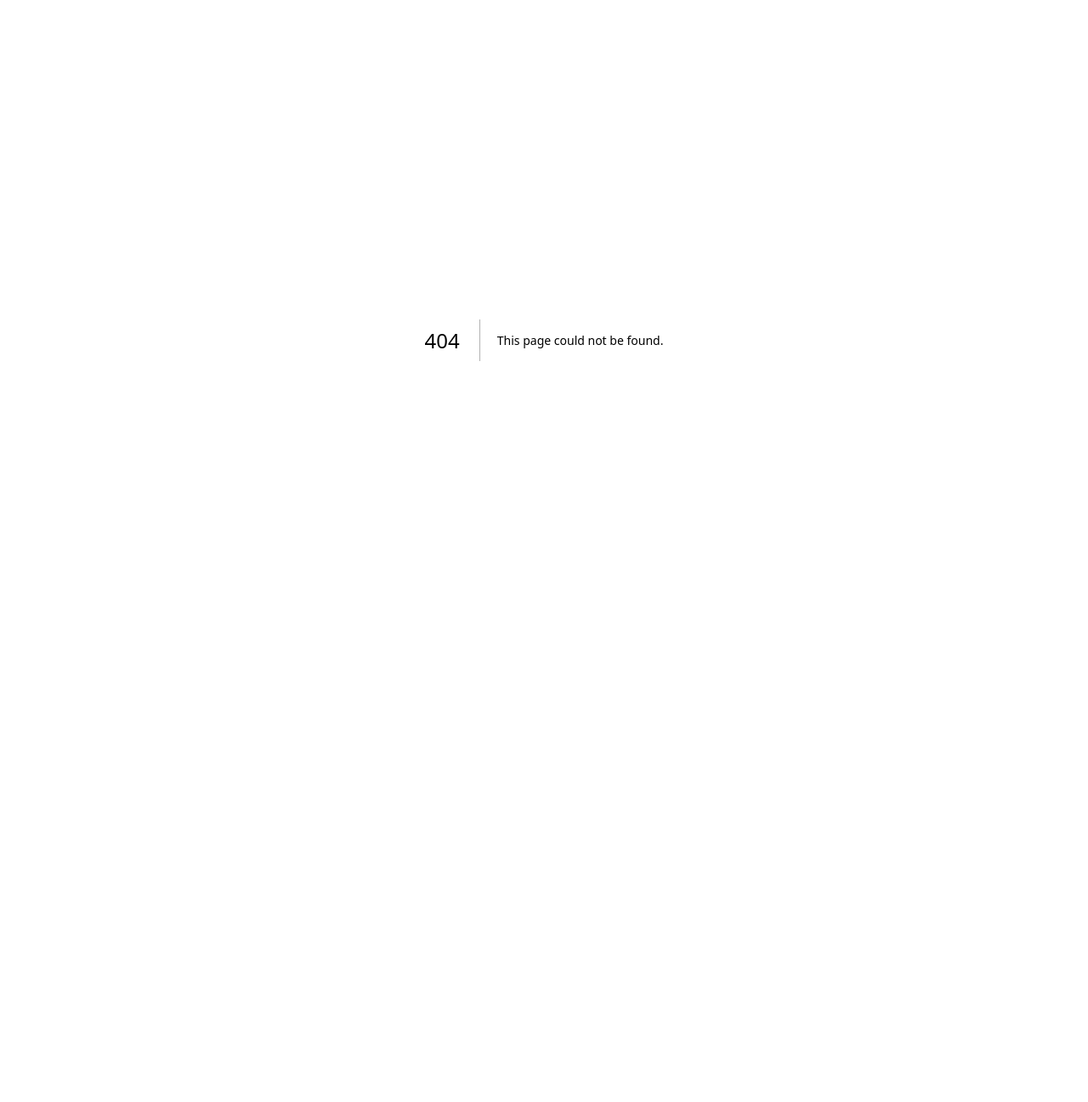
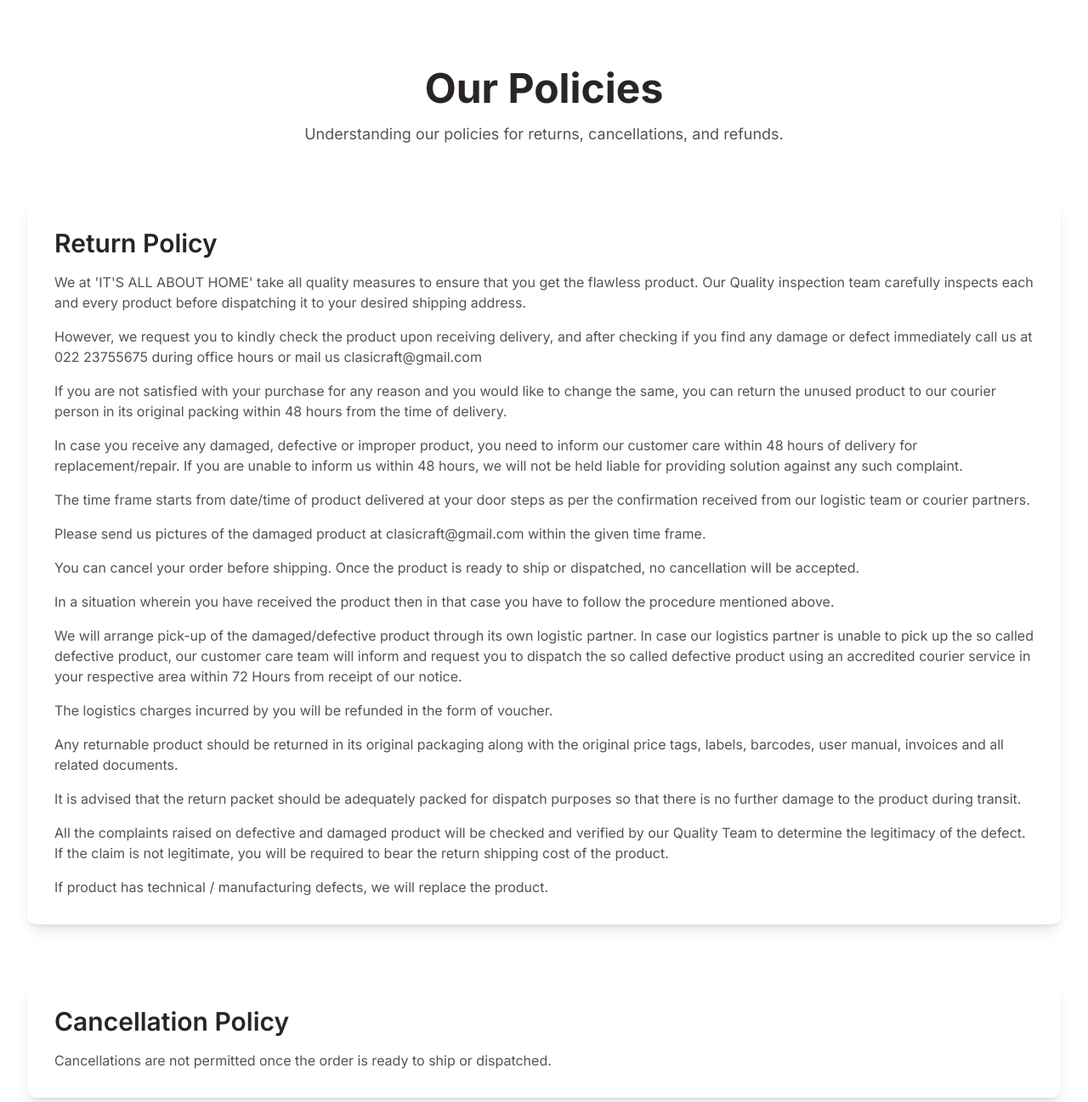
Before and after one commit to 404reese/mastical-clasicraft, a Next.js app: page /policy in a window 1280 px wide. Before the commit this address had no page. Shown: the top 1297 px of the page at 85% size. Before the commit the page ends 800 px from the top, so only its background shows below. Built offline with nearby package versions, Linux system fonts and the light colour scheme; a web font is replaced by a local one.

Commit message:
policy page

```diff
--- /dev/null
+++ b/app/policy/page.tsx
@@ -0,0 +1,81 @@
+import React from 'react';
+
+const PolicyPage = () => {
+  return (
+    <div className="py-12 md:py-16 lg:py-20">
+      <div className="max-w-7xl mx-auto px-4 sm:px-6 lg:px-8">
+        {/* Hero Section */}
+        <div className="text-center mb-12 md:mb-16">
+          <h1 className="text-4xl md:text-5xl font-bold text-stone-800 mb-4">
+            Our Policies
+          </h1>
+          <p className="text-lg text-stone-600 max-w-3xl mx-auto">
+            Understanding our policies for returns, cancellations, and refunds.
+          </p>
+        </div>
+
+        {/* Return Policy Section */}
+        <div className="bg-white rounded-xl shadow-lg p-6 sm:p-8 mb-12 md:mb-16">
+          <h2 className="text-2xl md:text-3xl font-semibold text-stone-800 mb-4">Return Policy</h2>
+          <div className="text-stone-600 space-y-4">
+            <p>We at 'IT'S ALL ABOUT HOME' take all quality measures to ensure that you get the flawless product. Our Quality inspection team carefully inspects each and every product before dispatching it to your desired shipping address.</p>
+            <p>However, we request you to kindly check the product upon receiving delivery, and after checking if you find any damage or defect immediately call us at 022 23755675 during office hours or mail us  clasicraft@gmail.com</p>
+            <p>If you are not satisfied with your purchase for any reason and you would like to change the same, you can return the unused product to our courier person in its original packing within 48 hours from the time of delivery.</p>
+            <p>In case you receive any damaged, defective or improper product, you need to inform our customer care within 48 hours of delivery for replacement/repair. If you are unable to inform us within 48 hours, we will not be held liable for providing solution against any such complaint.</p>
+            <p>The time frame starts from date/time of product delivered at your door steps as per the confirmation received from our logistic team or courier partners.</p>
+            <p>Please send us pictures of the damaged product at clasicraft@gmail.com within the given time frame.</p>
+            <p>You can cancel your order before shipping. Once the product is ready to ship or dispatched, no cancellation will be accepted.</p>
+            <p>In a situation wherein you have received the product then in that case you have to follow the procedure mentioned above.</p>
+            <p>We will arrange pick-up of the damaged/defective product through its own logistic partner. In case our logistics partner is unable to pick up the so called defective product, our customer care team will inform and request you to dispatch the so called defective product using an accredited courier service in your respective area within 72 Hours from receipt of our notice.</p>
+            <p>The logistics charges incurred by you will be refunded in the form of voucher.</p>
+            <p>Any returnable product should be returned in its original packaging along with the original price tags, labels, barcodes, user manual, invoices and all related documents.</p>
+            <p>It is advised that the return packet should be adequately packed for dispatch purposes so that there is no further damage to the product during transit.</p>
+            <p>All the complaints raised on defective and damaged product will be checked and verified by our Quality Team to determine the legitimacy of the defect. If the claim is not legitimate, you will be required to bear the return shipping cost of the product.</p>
+            <p>If product has technical / manufacturing defects, we will replace the product.</p>
+
+          </div>
+        </div>
+
+        {/* Cancellation Policy Section */}
+        <div className="bg-white rounded-xl shadow-lg p-6 sm:p-8 mb-12 md:mb-16">
+          <h2 className="text-2xl md:text-3xl font-semibold text-stone-800 mb-4">Cancellation Policy</h2>
+          <div className="text-stone-600 space-y-4">
+            <p>Cancellations are not permitted once the order is ready to ship or dispatched.</p>
+          </div>
+        </div>
+
+        {/* Refund Policy Section */}
+        <div className="bg-white rounded-xl shadow-lg p-6 sm:p-8 mb-12 md:mb-16">
+          <h2 className="text-2xl md:text-3xl font-semibold text-stone-800 mb-4">Refund Policy</h2>
+          <div className="text-stone-600 space-y-6">
+            <p>Refund will be processed through the same mode of payment by which the payment was made for the purchase of the items.</p>
+            <p>Refund will be subjected to following:-</p>
+            <p>
+              • Order paid online will be refunded within 7-21 working days through the online account or via cheque after verification of the product.
+            </p>
+            <p>• For cash on delivery payments, you will be provided with a refund through cheque or via NEFT.</p>
+            <p>All refunds are processed and a transaction number is shared post which the said amount will be credited to your account within 7 business days.</p>
+            <p>Please contact our customer care team on 022 23755675 (10 AM - 7 PM) for further queries or mail us at clasicraft@gmail.com</p>
+          </div>
+        </div>
+
+        {/* Contact Section (Optional - if you want a direct link to contact from this page) */}
+        {/*
+        <div className="text-center bg-amber-700 text-white rounded-xl shadow-lg p-8 sm:p-10">
+            <h2 className="text-2xl md:text-3xl font-semibold mb-4">Questions About Our Policies?</h2>
+            <p className="text-lg mb-6">Contact us for clarification.</p>
+            <a
+                href="#" // Replace with your contact page link
+                className="inline-block px-8 py-3 bg-white text-amber-800 rounded-md font-semibold hover:bg-gray-100 transition-colors"
+            >
+                Contact Us
+            </a>
+        </div>
+        */}
+
+      </div>
+    </div>
+  );
+};
+
+export default PolicyPage;
```
